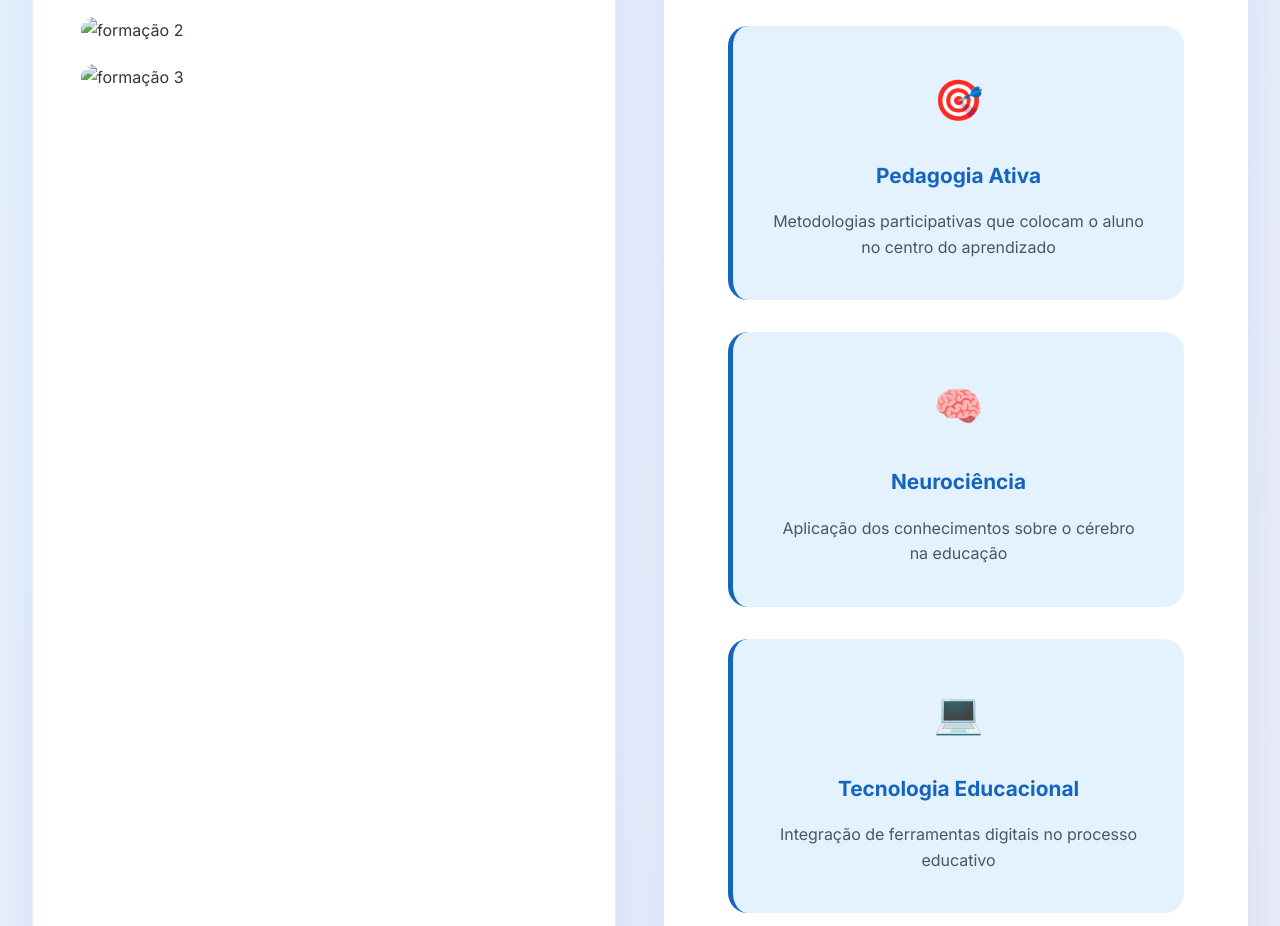
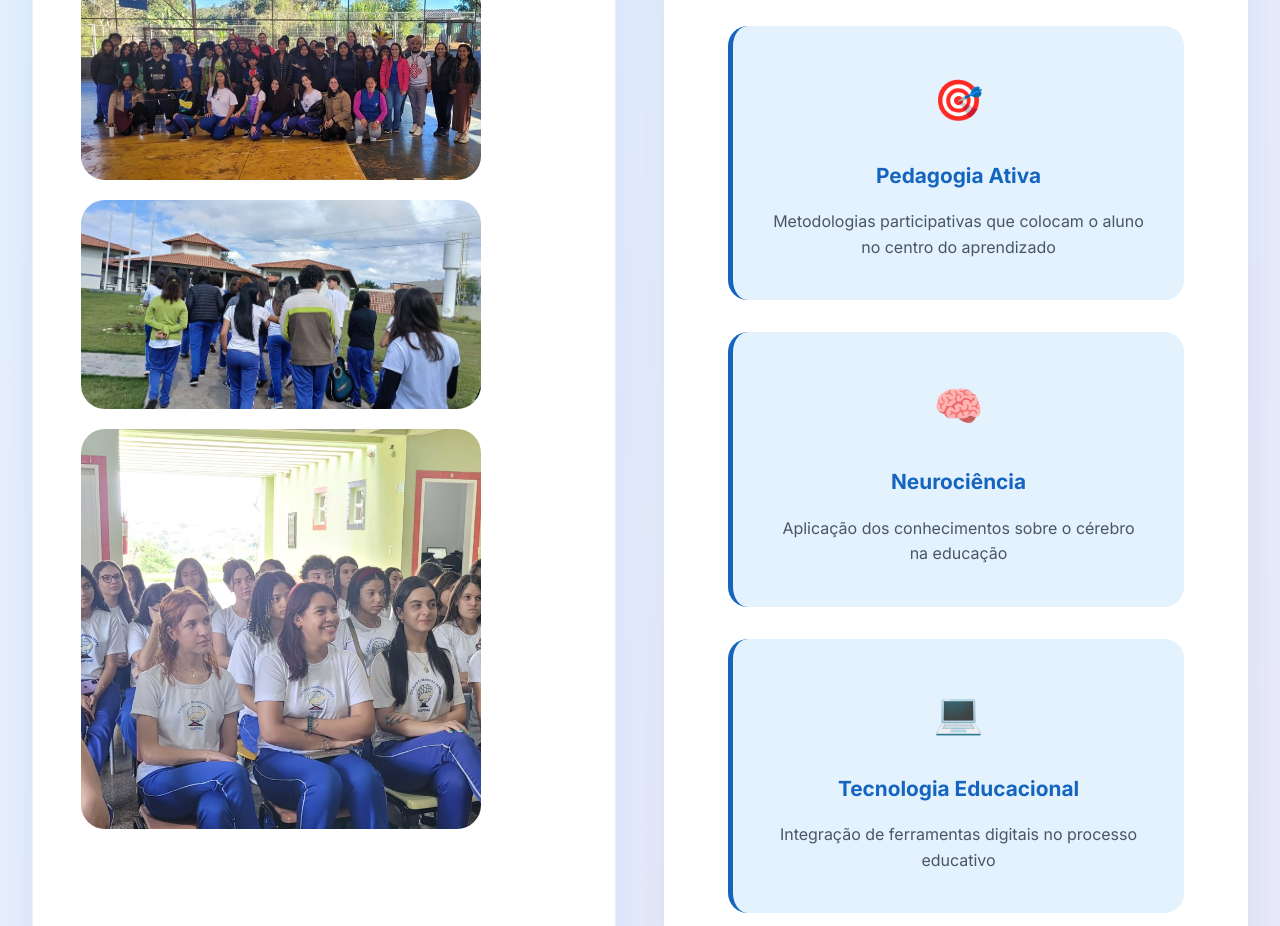
Before and after one commit to Lucas-C-C-Santos/Site-Atualizado-Barbosa-Ferraz, a plain HTML site: page FD.html in a window 1280 px wide. Shown: the part 756-1682 px from the top of the page. Drawn offline with Linux system fonts and the light colour scheme; files whose address does not match are found by name.

Commit message:
Update FD.html

```diff
--- a/FD.html
+++ b/FD.html
@@ -352,9 +352,9 @@
                 <div class="info-card animate-on-scroll">
                     <h2>Sobre o Curso</h2>
                     <p>O curso de Formação de Docentes prepara profissionais qualificados para atuar na educação infantil e nos anos iniciais do ensino fundamental, com foco em metodologias inovadoras e práticas pedagógicas modernas.</p>
-                    <img src="img/formacao1.jpg" alt="formação 1">
-                    <img src="img/formacao2.jpg" alt="formação 2">
-                    <img src="img/formacao3.jpg" alt="formação 3">
+                    <img src="formacao1.jpg" alt="formação 1">
+                    <img src="formacao2.jpg" alt="formação 2">
+                    <img src="formacao3.jpg" alt="formação 3">
                 </div>
 
                 <div class="methodology-section animate-on-scroll">
```
